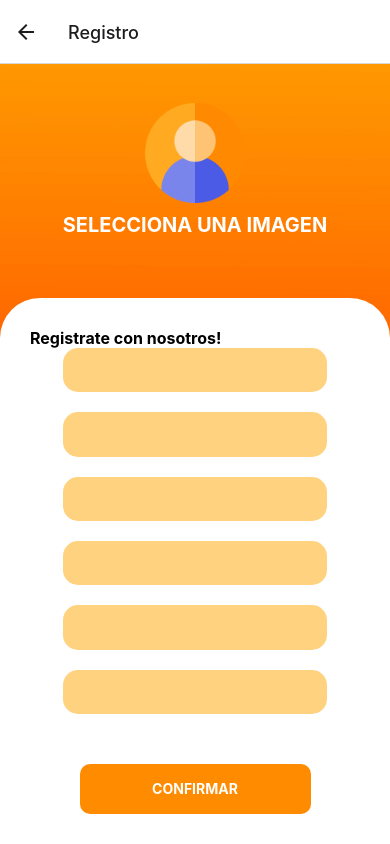
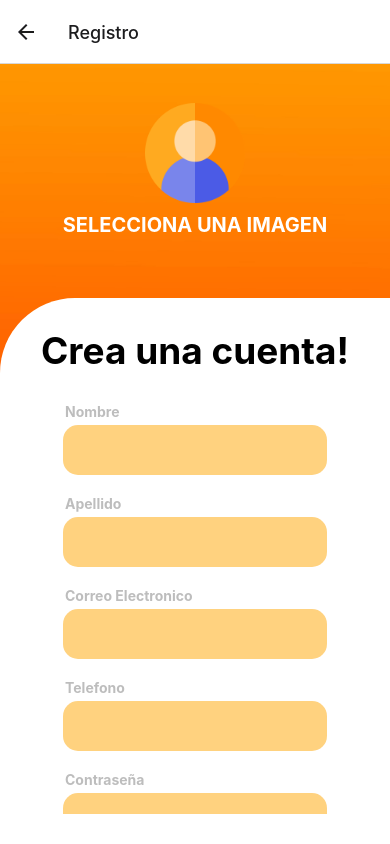
Before and after one commit to Nicolle07M/AppMobFotology, a React Native app in the folder FotologyMobile/: screen /RegisterScreen in a window 390 px wide. Built offline with nearby package versions, Linux system fonts and the light colour scheme.

Commit message:
feat(Frontend): correct register style

```diff
--- a/FotologyMobile/src/Presentation/views/register/Styles.tsx
+++ b/FotologyMobile/src/Presentation/views/register/Styles.tsx
@@ -16,14 +16,24 @@ const RegisterStyle = StyleSheet.create({
       backgroundColor: 'white',
       position: 'absolute',
       bottom: 0,
-      borderTopLeftRadius: 40,
-      borderTopRightRadius: 40,
+      borderTopLeftRadius: 75,
+      borderTopRightRadius: 0,
       padding: 30,
     },
     formText: {
       fontWeight: 'bold',
-      fontSize: 16,
+      fontSize: 37,
+      alignSelf: 'center',
+      marginBottom: 30,
     },
+    formText2: {
+        fontWeight: 'bold',
+        fontSize: 14,
+        alignSelf: 'baseline',
+        color: '#bdbdbd',
+        marginBottom: 5,
+        marginLeft: 35
+      },
     formIcon: {
       width: 25,
       height: 25,
--- a/FotologyMobile/src/Presentation/views/register/register.tsx
+++ b/FotologyMobile/src/Presentation/views/register/register.tsx
@@ -1,5 +1,5 @@
 import React from 'react';
-import { View, Text, StyleSheet, Image, TextInput, ToastAndroid } from 'react-native';
+import { View, Text, StyleSheet, Image, TextInput, ToastAndroid, ScrollView } from 'react-native';
 import { useNavigation } from '@react-navigation/native';
 import { RoundedButton } from '../../../components/RoundedButton';
 import { StackNavigationProp } from '@react-navigation/stack';
@@ -25,7 +25,11 @@ export const RegisterScreen = () => {
         <Text style={styles.logoText}>SELECCIONA UNA IMAGEN</Text>
       </View>
       <View style={styles.form}>
-        <Text style={styles.formText}>Registrate con nosotros!</Text>
+      <ScrollView>
+
+        <Text style={styles.formText}>Crea una cuenta!</Text>
+
+        <Text style={styles.formText2}>Nombre</Text>
         <CustomTextInput
 
               keyboardType='default'
@@ -33,7 +37,7 @@ export const RegisterScreen = () => {
               onChangeText={onChange}
               value={name}
             />
-
+        <Text style={styles.formText2}>Apellido</Text>
             <CustomTextInput
 
               keyboardType='default'
@@ -41,7 +45,7 @@ export const RegisterScreen = () => {
               onChangeText={onChange}
               value={lastname}
             />
-
+        <Text style={styles.formText2}>Correo Electronico</Text>
             <CustomTextInput
 
               keyboardType='email-address'
@@ -49,7 +53,7 @@ export const RegisterScreen = () => {
               onChangeText={onChange}
               value={email}
             />
-
+          <Text style={styles.formText2}>Telefono</Text>
             <CustomTextInput
 
               keyboardType='numeric'
@@ -57,7 +61,7 @@ export const RegisterScreen = () => {
               onChangeText={onChange}
               value={phone}
             />
-
+          <Text style={styles.formText2}>Contraseña</Text>
             <CustomTextInput
 
               keyboardType='default'
@@ -66,7 +70,7 @@ export const RegisterScreen = () => {
               value={password}
               secureTextEntry={true}
             />
-
+          <Text style={styles.formText2}>Confirmar Contraseña</Text>
             <CustomTextInput
 
               keyboardType='default'
@@ -76,9 +80,10 @@ export const RegisterScreen = () => {
               secureTextEntry={true}
             />
 
-        <View style={{ marginTop: 30 }}>
-        <RoundedButton text='CONFIRMAR' onPress={() => register()} />
+        <View style={{ marginTop: 10 }}>
+        <RoundedButton text='Registrar' onPress={() => register()} />
         </View>
+        </ScrollView>
       </View>
     </View>
   );
--- a/FotologyMobile/src/components/CustomTextInput.tsx
+++ b/FotologyMobile/src/components/CustomTextInput.tsx
@@ -46,6 +46,8 @@ const styles = StyleSheet.create({
     width: '80%',
     height: 50,
     marginBottom: 20,
-    alignSelf: 'center'
+    alignSelf: 'center',
+    paddingVertical: 5, // Ajusta el espacio vertical según sea necesario
+    paddingHorizontal: 15,
   }
 });
--- a/FotologyMobile/src/components/RoundedButton.tsx
+++ b/FotologyMobile/src/components/RoundedButton.tsx
@@ -27,6 +27,7 @@ const styles = StyleSheet.create({
     alignSelf: 'center',
     justifyContent: 'center',
     borderRadius: 10,
+
   },
   textButton: {
     color: 'white',
```
